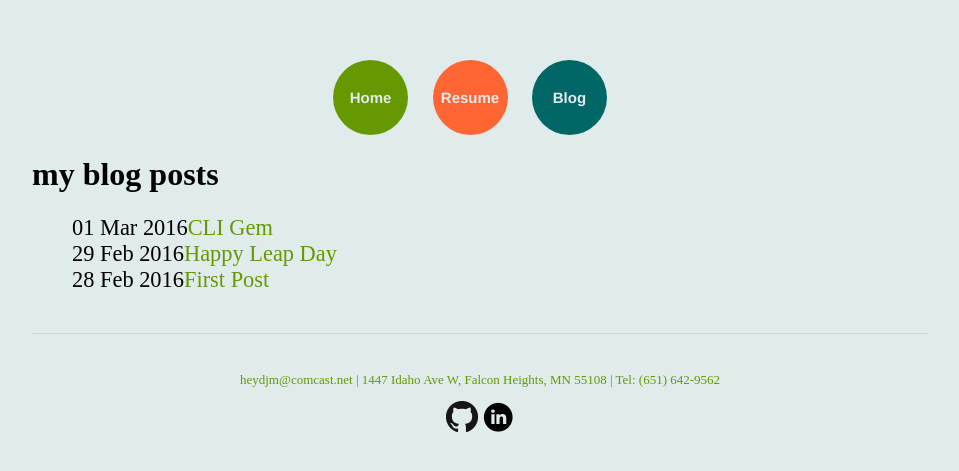
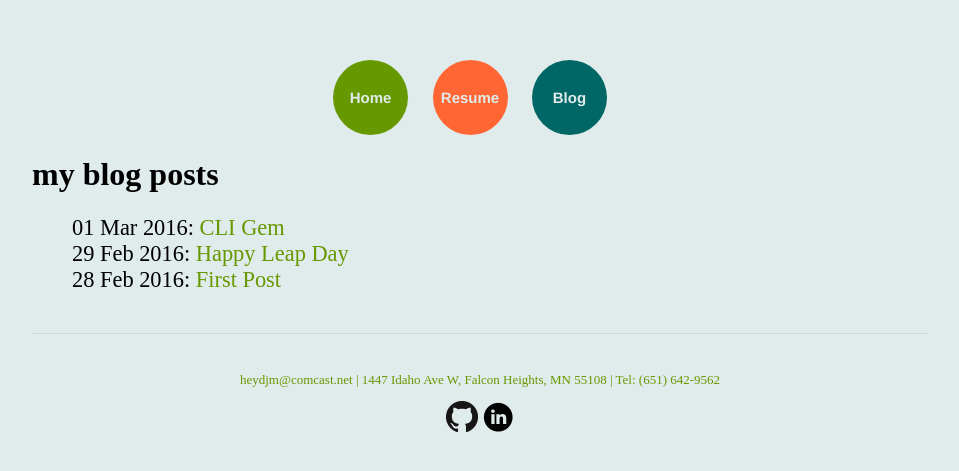
Before and after one commit to jmheyd/jmheyd.github.io, a Jekyll site: the page built from blog/index.html, in a window 1280 px wide. Shown: the top 471 px of the page, without its empty margins (160-1119 px from the left). Built offline with Jekyll 4.4.1, drawn with Linux system fonts in a browser that asks for light colours; some web fonts are replaced.

```diff
--- a/blog/index.html
+++ b/blog/index.html
@@ -6,6 +6,6 @@ title: my blog posts
 	<ul class="posts">
 
 	  {% for post in site.posts %}
-	    <li><span>{{ post.date | date_to_string }}</span><a href="{{ post.url }}" title="{{ post.title }}">{{ post.title }}</a></li>
+	    <li><span>{{ post.date | date_to_string }}</span>: <a href="{{ post.url }}" title="{{ post.title }}">{{ post.title }}</a></li>
 	  {% endfor %}
 	</ul>
```
